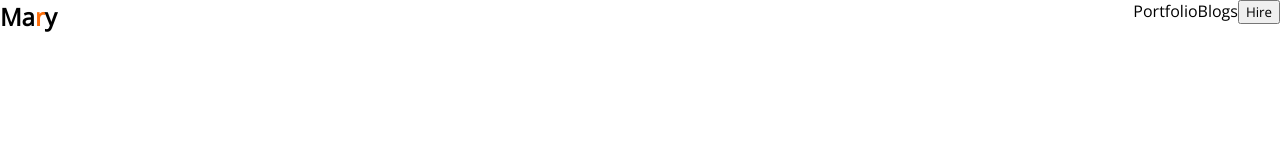
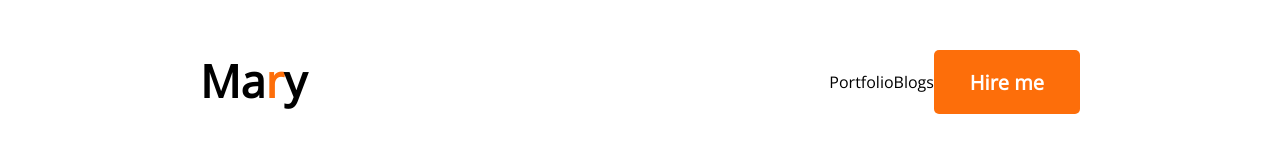
Before and after one commit to ialimul/developer-portfolio, a plain HTML site: page index.html in a window 1280 px wide. Drawn offline with nearby package versions, Linux system fonts and the light colour scheme.

Commit message:
changes in hire me button

```diff
--- a/index.html
+++ b/index.html
@@ -15,7 +15,7 @@
             <ul>
                 <li>Portfolio</li>
                 <li>Blogs</li>
-                <li><button>Hire</button></li>
+                <li><button class="btn-primary">Hire me</button></li>
             </ul>
         </nav>
         <footer>
--- a/styles/portfolio.css
+++ b/styles/portfolio.css
@@ -1,22 +1,34 @@
 *{
     margin: 0px;
     font-family: 'Open Sans', sans-serif;
+}
+.text-primary{
+    color: #FD6E0A;
+}
+.btn-primary{
+    color: #FFFFFF;
+    font-weight: 700;
+    font-size: 20px;
+    border: 0;
+    padding: 18px 36px;
+    height: 64px;
+    border-radius: 5px;
+    background: #FD6E0A;
 }
 /* header and navigation styles */
 nav{
     display: flex;
     justify-content: space-between;
+    margin: 50px 200px;
 }
-.nav-tiltle{
+.nav-title{
     font-size: 45px;
     line-height: 61px;
 }
 nav ul{
     display: flex;
+    align-items: center;
 }
 nav li{
     list-style: none;
 }
-.text-primary{
-    color: #FD6E0A;
-}
```
